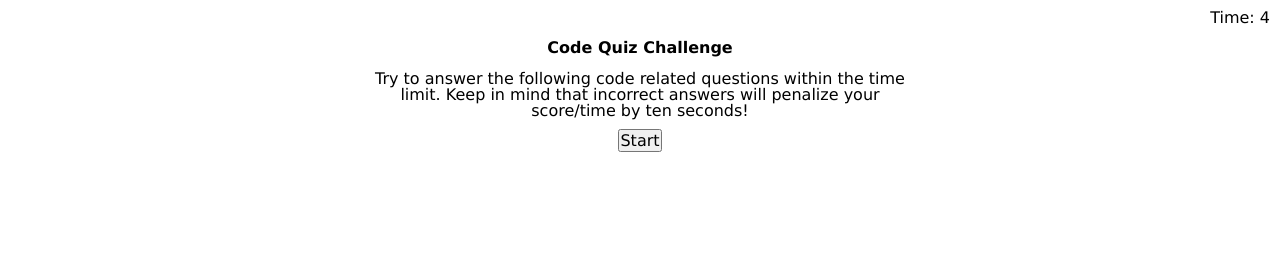
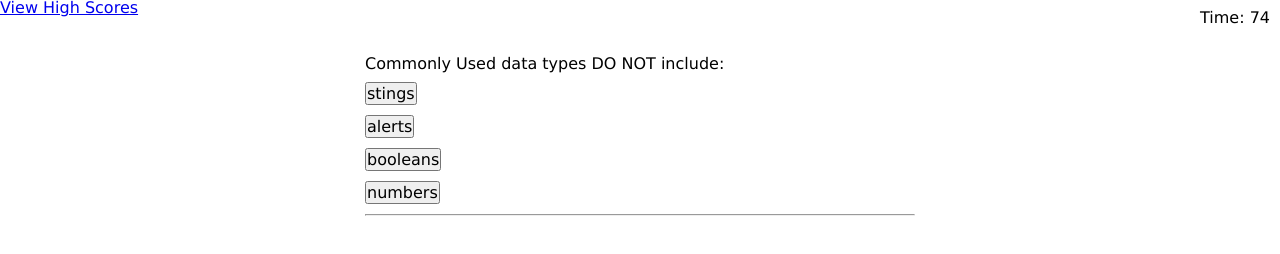
Before and after one commit to tharveyster/code-quiz, a plain HTML site: page index.html in a window 1280 px wide. Both pictures are taken after a click on the button "Start". Drawn offline with Linux system fonts and the light colour scheme.

Commit message:
Switched from generating new content in script to show/hide in the html

```diff
--- a/assets/css/style.css
+++ b/assets/css/style.css
@@ -10,11 +10,20 @@ body {
     right: 10px;
 }
 
-#main {
+.container {
     width: 100%;
+}
+
+#startUp {
     margin: 0 auto;
     padding: 40px 0;
     text-align: center;
+    max-width: 550px;
+}
+
+#questions {
+    margin: 0 auto;
+    padding: 40px 0;
     max-width: 550px;
 }
 
@@ -25,3 +34,12 @@ h1 {
 button {
     margin-top: 10px;
 }
+
+#questions, #timesUp {
+    display: none;
+}
+
+.answers {
+    list-style-type: none;
+    margin-bottom: 10px;
+}
--- a/assets/js/script.js
+++ b/assets/js/script.js
@@ -27,26 +27,57 @@ var questions = [
     }
 ]
 
+var start = document.querySelector("#startButton");
 var timer;
+var questionCount;
+var startUpEl = document.querySelector("#startUp");
+var questionsEl = document.querySelector("#questions");
+var questionEl = document.querySelector("#question");
+var optionButton = document.querySelectorAll("button.optionButton")
+var option1Button = document.querySelector("#option1");
+var option2Button = document.querySelector("#option2");
+var option3Button = document.querySelector("#option3");
+var option4Button = document.querySelector("#option4");
 
-document.getElementById("main").innerHTML = "<h1>Code Quiz Challenge</h1><p>Try to answer the following code related questions within the time limit. Keep in mind that incorrect answers will penalize your score/time by ten seconds!</p><button id='startButton'>Start</button>";
-
-var start = document.querySelector("#startButton");
-start.addEventListener("click", function() {
-    countdownTimer();
-});
+start.addEventListener("click", startQuiz);
 
 function countdownTimer() {
-    timer = 5;
-    var countdown = setInterval(function() {
+    timer = 75;
+    var countdown = setInterval(function () {
 
         if (timer <= 0) {
             clearInterval(countdown);
             document.getElementById("clock").innerHTML = "Time has expired!";
         } else {
-            console.log(timer);
             document.getElementById("clock").innerHTML = "Time: " + timer;
             timer -= 1;
         }
     }, 1000);
 }
+
+function startQuiz() {
+    startUpEl.style.display = "none";
+    questionsEl.style.display = "block";
+    questionCount = 0;
+
+    countdownTimer();
+    askQuestions(questionCount);
+}
+
+function askQuestions(id) {
+    if (id < questions.length) {
+        questionEl.textContent = questions[id].question;
+        option1Button.textContent = questions[id].options[0];
+        option2Button.textContent = questions[id].options[1];
+        option3Button.textContent = questions[id].options[2];
+        option4Button.textContent = questions[id].options[3];
+    }
+}
+
+function checkAnswer() {
+    console.log("Button clicked")
+}
+
+optionButton.forEach(item => {
+    item.addEventListener("click", checkAnswer);
+});
--- a/index.html
+++ b/index.html
@@ -1,5 +1,6 @@
 <!DOCTYPE html>
 <html lang="en">
+
 <head>
     <meta charset="utf-8">
     <meta http-equiv="X-UA-Compatible" content="IE=edge">
@@ -8,11 +9,48 @@
     <link rel="stylesheet" href="./assets/css/reset.css">
     <link rel="stylesheet" href="./assets/css/style.css">
 </head>
+
 <body>
-        <div id="highScoreLink"></div>
+    <header>
+        <div id="highScoreLink">
+            <a href="#">View High Scores</a>
+        </div>
         <div id="clock"></div>
-        <div id="main"></div>
+    </header>
+    <main>
+        <div class="container">
+            <section id="startUp">
+                <h1>Code Quiz Challenge</h1>
+                <p>Try to answer the following code related questions within the time limit. Keep in mind that incorrect
+                    answers will penalize your score/time by ten seconds!</p>
+                <button id="startButton">Start</button>
+            </section>
+
+            <section id="questions">
+                <p id="question"></p>
+                <ul class="answers">
+                    <li><button id="option1" class="optionButton" value="0">Test1</button></li>
+                    <li><button id="option2" class="optionButton" value="1">Test2</button></li>
+                    <li><button id="option3" class="optionButton" value="2">Test3</button></li>
+                    <li><button id="option4" class="optionButton" value="3">Test4</button></li>
+                </ul>
+                <div id="result">
+                    <hr>
+                </div>
+            </section>
+
+            <section id="timesUp">
+                <h2>Time's up!</h2>
+                <p>Your final score is: <span id="finalScore"></span></p>
+                <p>Enter initials: <span><input placeholder="Enter initials..." id="initials" /></span>
+                    <button id="postScore">Submit</button>
+                </p>
+            </section>
+
+        </div>
+    </main>
 
     <script src="./assets/js/script.js"></script>
 </body>
+
 </html>
```
Lines whose indentation alone changed are shown as unchanged.
